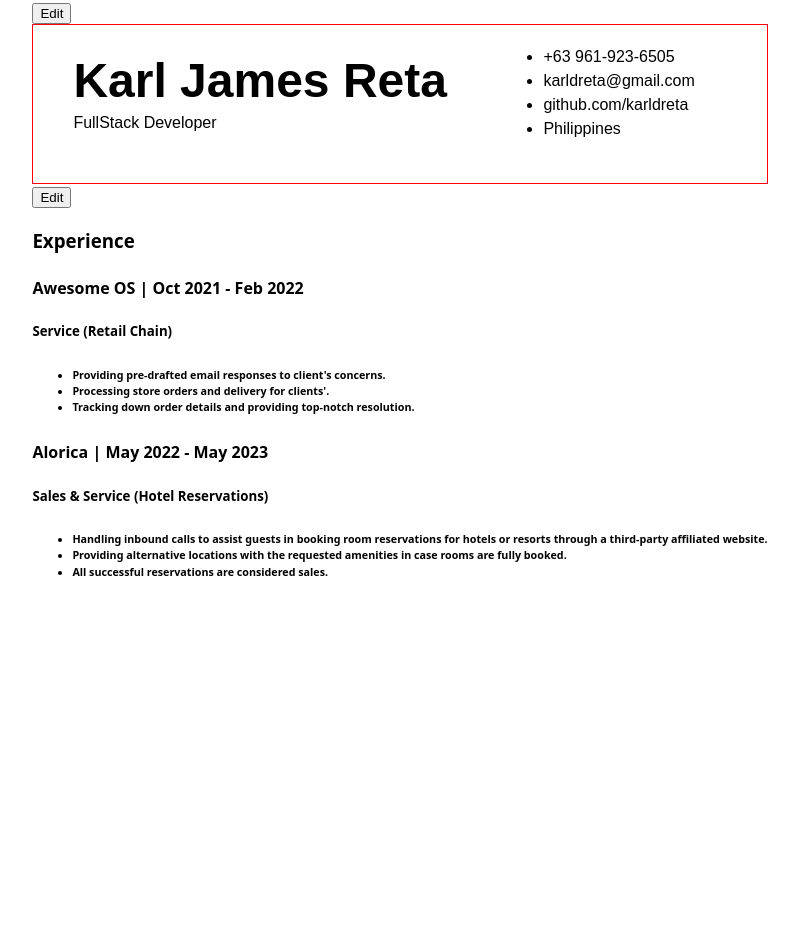
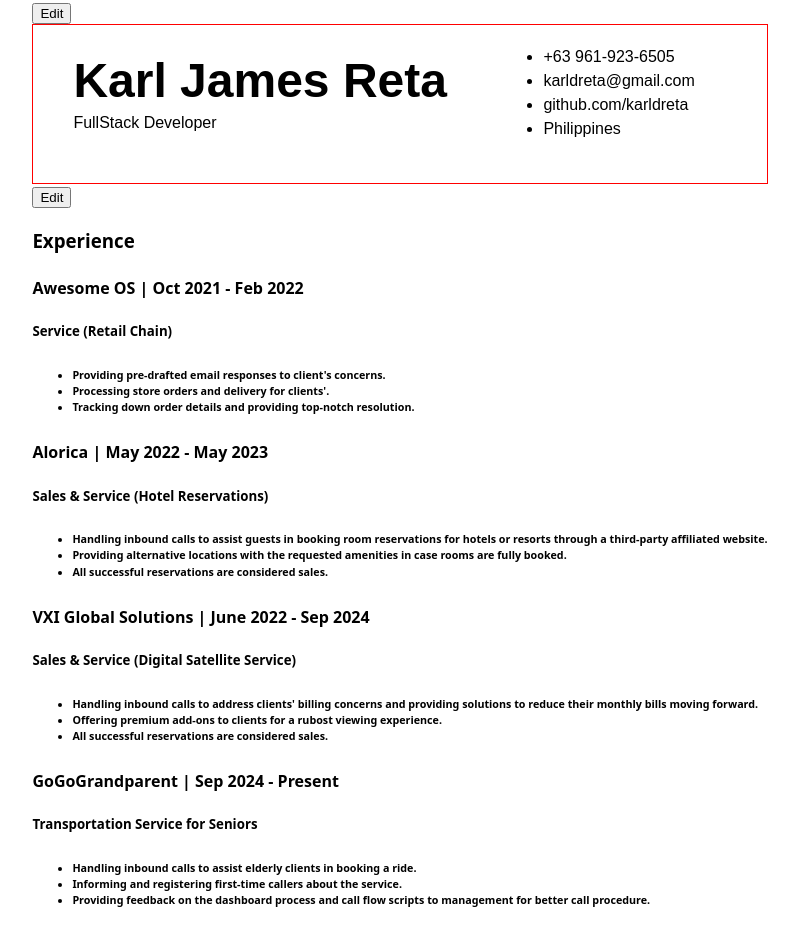
Before and after one commit to karldreta/react-cv-top, a React (Vite) app: page / in a window 1280 px wide. Shown: the whole page, without its empty margins (240-1039 px from the left). Before the commit the page ends 800 px from the top, so only its background shows below. Built offline with nearby package versions, Linux system fonts and the light colour scheme.

Commit message:
Add more workHistory

```diff
--- a/src/components/Experience.jsx
+++ b/src/components/Experience.jsx
@@ -46,6 +46,49 @@
 
                 }
             ]
+        },
+        {
+            id: crypto.randomUUID(),
+            companyName: "VXI Global Solutions",
+            dateStart: "June 2022",
+            dateEnd: "Sep 2024",
+            description: "Sales & Service (Digital Satellite Service)",
+            tasks: [
+                {
+                    taskId: crypto.randomUUID(),
+                    task: "Handling inbound calls to address clients' billing concerns and providing solutions to reduce their monthly bills moving forward."
+                },
+                {
+                    taskId:crypto.randomUUID(),
+                    task: "Offering premium add-ons to clients for a rubost viewing experience."
+                },
+                {
+                    taskId:crypto.randomUUID(),
+                    task: "All successful reservations are considered sales."
+
+                }
+            ]
+        },
+        {
+            id: crypto.randomUUID(),
+            companyName: "GoGoGrandparent",
+            dateStart: "Sep 2024",
+            dateEnd: "Present",
+            description: "Transportation Service for Seniors",
+            tasks: [
+                {
+                    taskId: crypto.randomUUID(),
+                    task: "Handling inbound calls to assist elderly clients in booking a ride."
+                },
+                {
+                    taskId:crypto.randomUUID(),
+                    task: "Informing and registering first-time callers about the service."
+                },
+                {
+                    taskId:crypto.randomUUID(),
+                    task: "Providing feedback on the dashboard process and call flow scripts to management for better call procedure."
+                }
+            ]
         }
     ])
 
@@ -85,12 +128,14 @@
                             <input value={job.dateStart + " - " + job.dateEnd} onChange={e => updateField(job.id,"dateStart", e.target.value)}/>
                             <br />
                             <input value={job.description} onChange={e => updateField(job.id, "description", e.target.value)}/>
+                            <br />
                             <ul>
                                 {job.tasks.map(task => <input
                                 key={task.taskId}
                                 value={task.task}
                                 onChange={e => updateTaskField(job.id, task.taskId, e.target.value)}/>)}
                             </ul>
+                            <br />
                             </>
                         ) :
                         (
```
